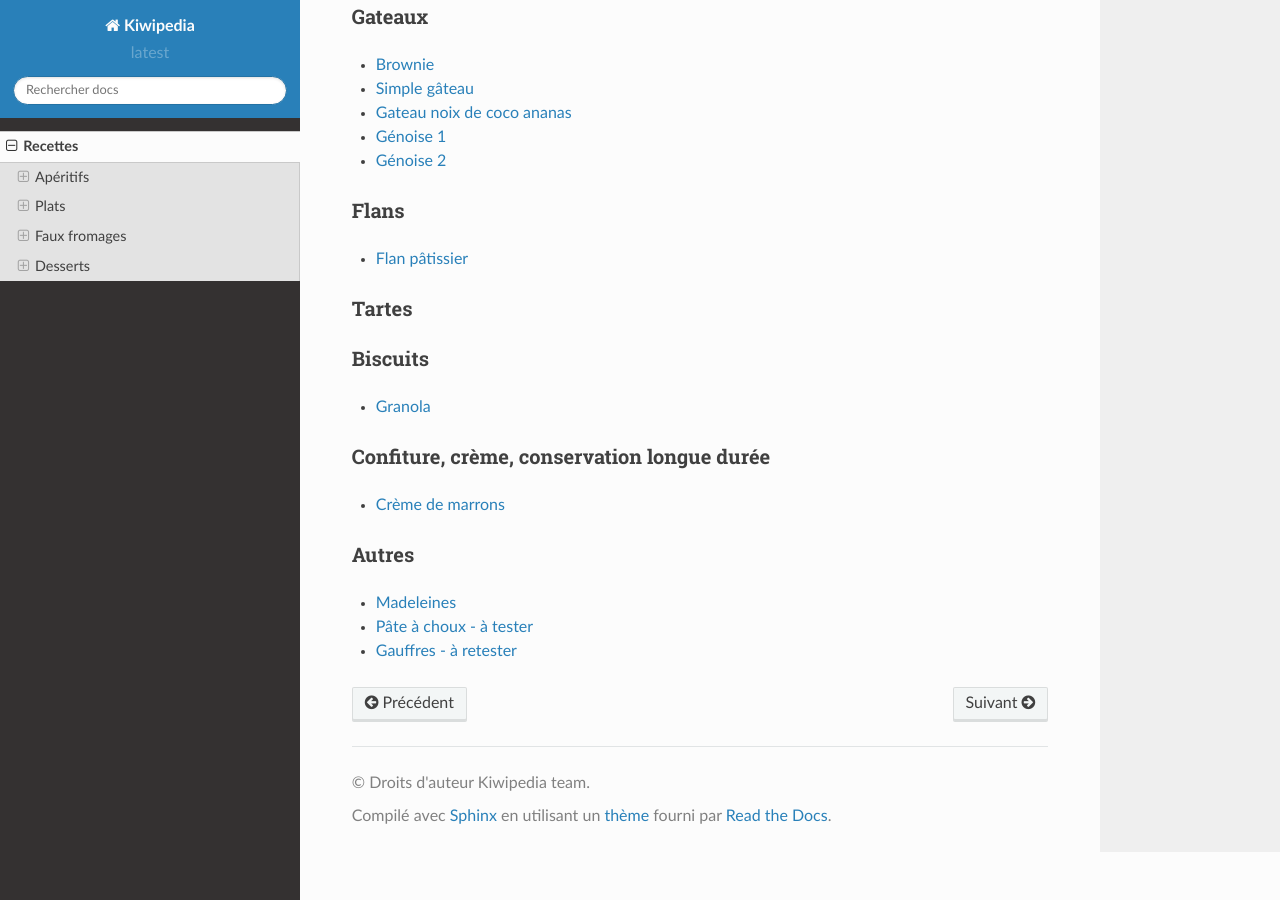
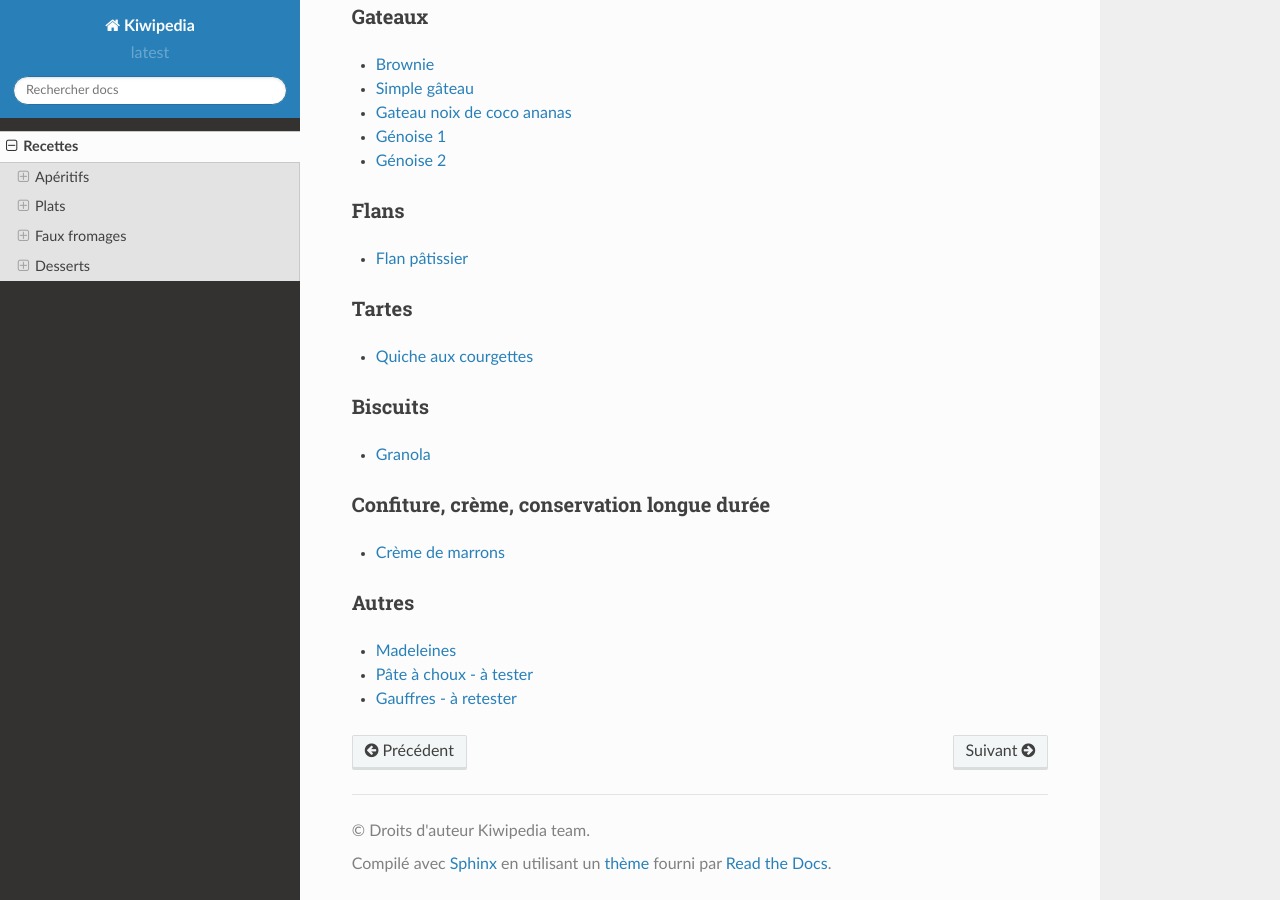
Before and after one commit to ylecornec/wiki, a Sphinx documentation site: the page built from source/recettes.md, in a window 1280 px wide and 900 px high, scrolled down 961 px. Built offline with Sphinx 7.4.7 and the Read the Docs theme 2.0.0, drawn with Linux system fonts in a browser that asks for light colours.

Commit message:
ajout recette tarte courgette

```diff
--- a/source/recettes.md
+++ b/source/recettes.md
@@ -47,6 +47,7 @@
 * [Flan pâtissier](https://cuisine.journaldesfemmes.fr/recette/1018870-flan-patissier-vegan-sans-oeufs-sans-lait)
 
 ### Tartes
+* [Quiche aux courgettes](http://www.lafeestephanie.com/2019/07/quiche-aux-courgettes-une-tarte-salee.html)
 
 ### Biscuits
 
```
